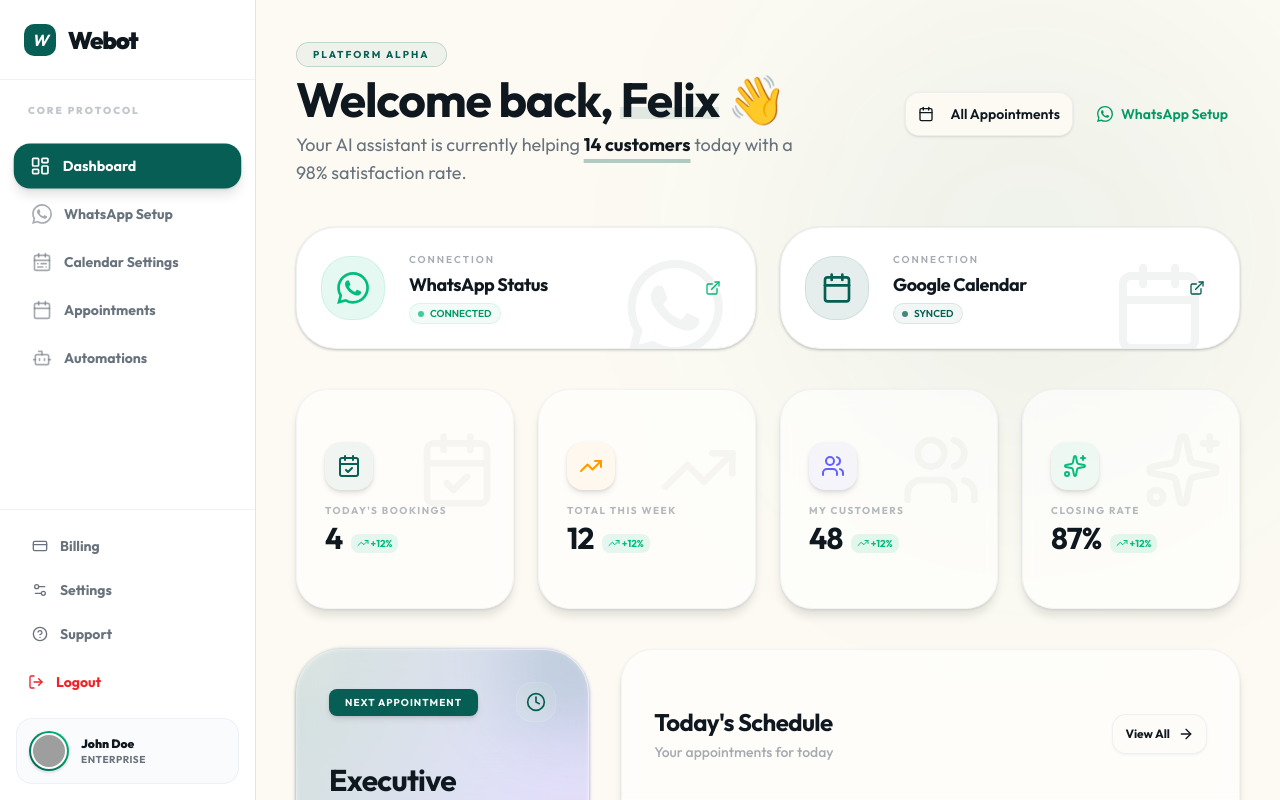
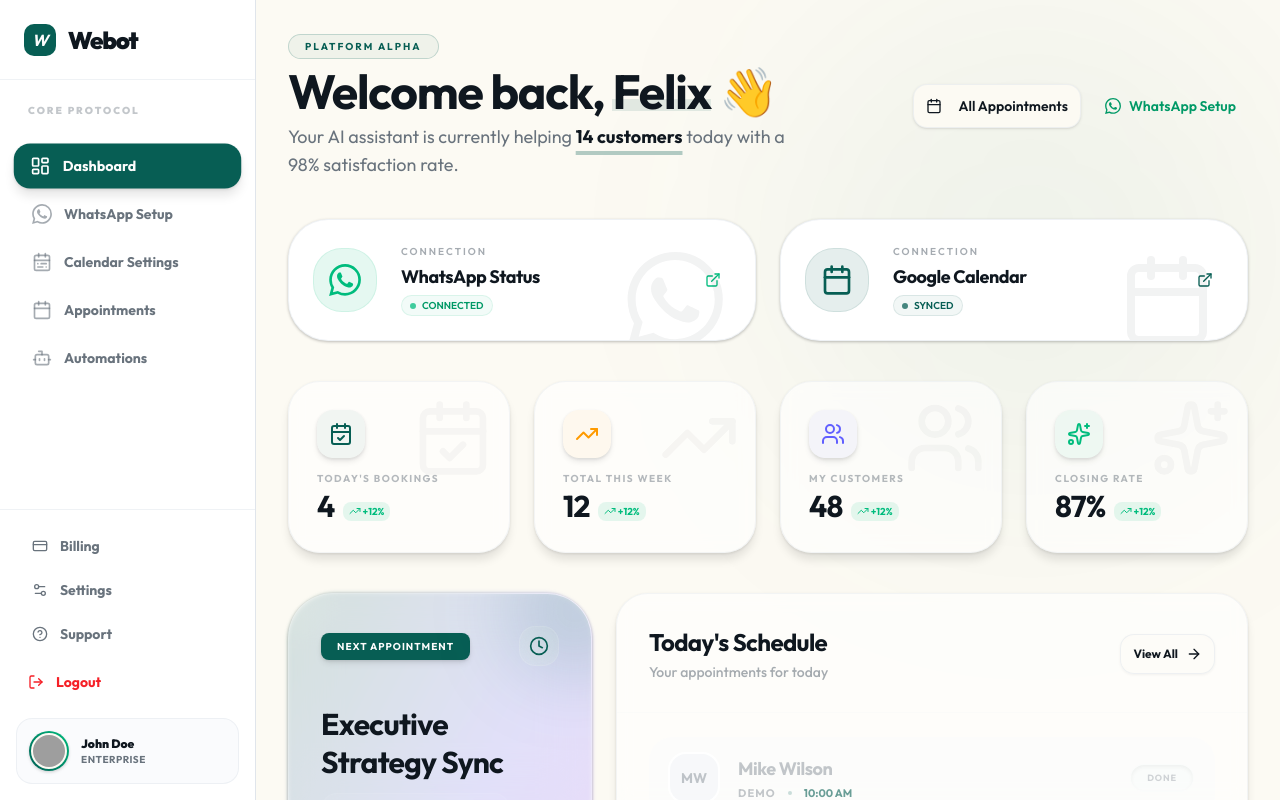
Before and after one commit to Lordevs/webot-frontend, a Next.js app: page /dashboard in a window 1280 px wide. Built offline with nearby package versions, Linux system fonts and the light colour scheme; grey boxes are pictures that could not be loaded.

Commit message:
feat: introduce new dashboard overview page with operational timeline, quick actions, and stats cards.

```diff
--- a/src/components/platform/dashboard/dashboard-overview.tsx
+++ b/src/components/platform/dashboard/dashboard-overview.tsx
@@ -128,7 +128,7 @@ const DashboardOverview = () => {
       initial="hidden"
       animate="visible"
       variants={containerVariants}
-      className="max-w-7xl mx-auto space-y-10 p-6 lg:p-10 relative">
+      className="max-w-screen-2xl mx-auto space-y-10 p-4 lg:p-8 relative">
       {/* Background Ornament */}
       <div className="absolute top-0 right-0 -z-10 w-[500px] h-[500px] bg-primary/5 rounded-full blur-[120px] pointer-events-none" />
       <div className="absolute bottom-0 left-0 -z-10 w-[300px] h-[300px] bg-indigo-500/5 rounded-full blur-[100px] pointer-events-none" />
@@ -240,7 +240,7 @@ const DashboardOverview = () => {
       </div>
 
       {/* Strategic Content Layout */}
-      <div className="grid lg:grid-cols-3 gap-8">
+      <div className="grid lg:grid-cols-3 gap-6">
         <NextAppointmentCard
           appointment={nextAppointmentData}
           variants={itemVariants}
--- a/src/components/platform/dashboard/operational-timeline.tsx
+++ b/src/components/platform/dashboard/operational-timeline.tsx
@@ -33,7 +33,7 @@ export const OperationalTimeline = ({
   variants,
 }: OperationalTimelineProps) => (
   <motion.div variants={variants} className="lg:col-span-2">
-    <Card className="h-full border border-border/40 bg-card/60 backdrop-blur-sm shadow-xl shadow-black/2 rounded-4xl overflow-hidden flex flex-col">
+    <Card className="h-full py-0 gap-0 border border-border/40 bg-card/60 backdrop-blur-sm shadow-xl shadow-black/2 rounded-4xl overflow-hidden flex flex-col">
       <CardHeader className="p-8 pb-4 border-b border-border/10">
         <div className="flex items-center justify-between">
           <div className="space-y-1">
--- a/src/components/platform/dashboard/quick-actions.tsx
+++ b/src/components/platform/dashboard/quick-actions.tsx
@@ -4,6 +4,7 @@ import { motion } from "framer-motion";
 import Link from "next/link";
 import { cn } from "@/lib/utils";
 import { LucideIcon } from "lucide-react";
+import { Card, CardContent } from "@/components/ui/card";
 
 interface QuickActionProps {
   title: string;
@@ -25,7 +26,8 @@ export const QuickActions = ({ actions, variants }: QuickActionsProps) => (
       {actions.map((action, i) => (
         <Link key={i} href={action.href} className="group relative">
           <div className="absolute inset-0 bg-primary/5 blur-xl rounded-4xl opacity-0 group-hover:opacity-100 transition-opacity duration-500" />
-          <div className="relative h-full p-8 rounded-4xl bg-card/60 backdrop-blur-sm border border-border/40 shadow-xl shadow-black/2 hover:border-primary/30 hover:shadow-2xl hover:shadow-primary/5 transition-all duration-500 text-center flex flex-col items-center gap-4">
+          <Card className="relative gap-0 py-0 h-full border border-border/40 bg-card/60 backdrop-blur-sm shadow-xl shadow-black/2 rounded-4xl overflow-hidden hover:border-primary/30 hover:shadow-2xl hover:shadow-primary/5 transition-all duration-500">
+            <CardContent className="p-8 flex flex-col items-center text-center gap-4">
               <div
                 className={cn(
                   "w-16 h-16 rounded-2xl flex items-center justify-center shadow-lg group-hover:scale-110 group-hover:rotate-3 transition-transform duration-500 ring-1 ring-white/10",
@@ -41,10 +43,11 @@ export const QuickActions = ({ actions, variants }: QuickActionsProps) => (
                   {action.desc}
                 </p>
               </div>
-            <div className="mt-2 text-primary font-bold text-[10px] uppercase tracking-widest opacity-0 group-hover:opacity-100 transition-all duration-500 translate-y-2 group-hover:translate-y-0">
+              <div className="text-primary font-bold text-[10px] uppercase tracking-widest opacity-0 group-hover:opacity-100 transition-all duration-500 translate-y-2 group-hover:translate-y-0">
                 Launch Now →
               </div>
-          </div>
+            </CardContent>
+          </Card>
         </Link>
       ))}
     </div>
--- a/src/components/platform/dashboard/stats-cards.tsx
+++ b/src/components/platform/dashboard/stats-cards.tsx
@@ -25,7 +25,7 @@ export const StatCard = ({
   variants,
 }: StatProps) => (
   <motion.div variants={variants}>
-    <Card className="group border border-border/40 bg-card/60 backdrop-blur-sm shadow-xl shadow-black/2 rounded-4xl overflow-hidden hover:border-primary/20 hover:shadow-primary/5 transition-all duration-500">
+    <Card className="group gap-0 py-0 border border-border/40 bg-card/60 backdrop-blur-sm shadow-xl shadow-black/2 rounded-4xl overflow-hidden hover:border-primary/20 hover:shadow-primary/5 transition-all duration-500">
       <CardContent className="p-7 relative">
         {/* Subtle Background Pattern */}
         <div className="absolute top-0 right-0 p-4 opacity-[0.03] group-hover:scale-125 transition-transform duration-700">
```
Lines whose indentation alone changed are shown as unchanged.
